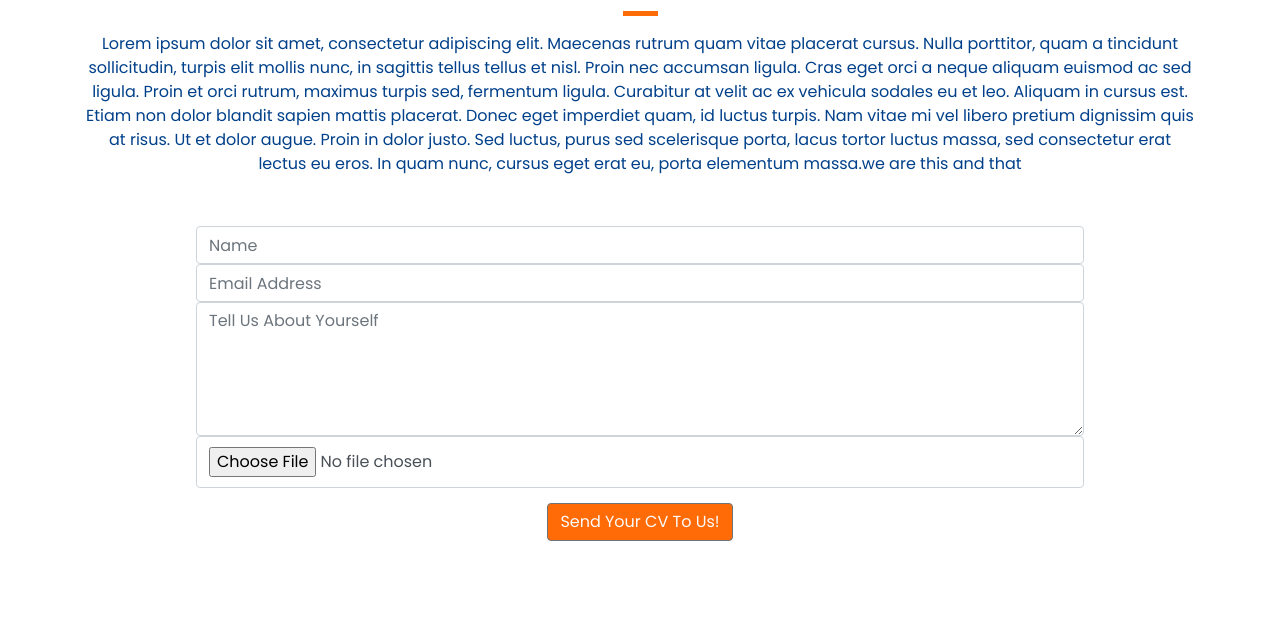
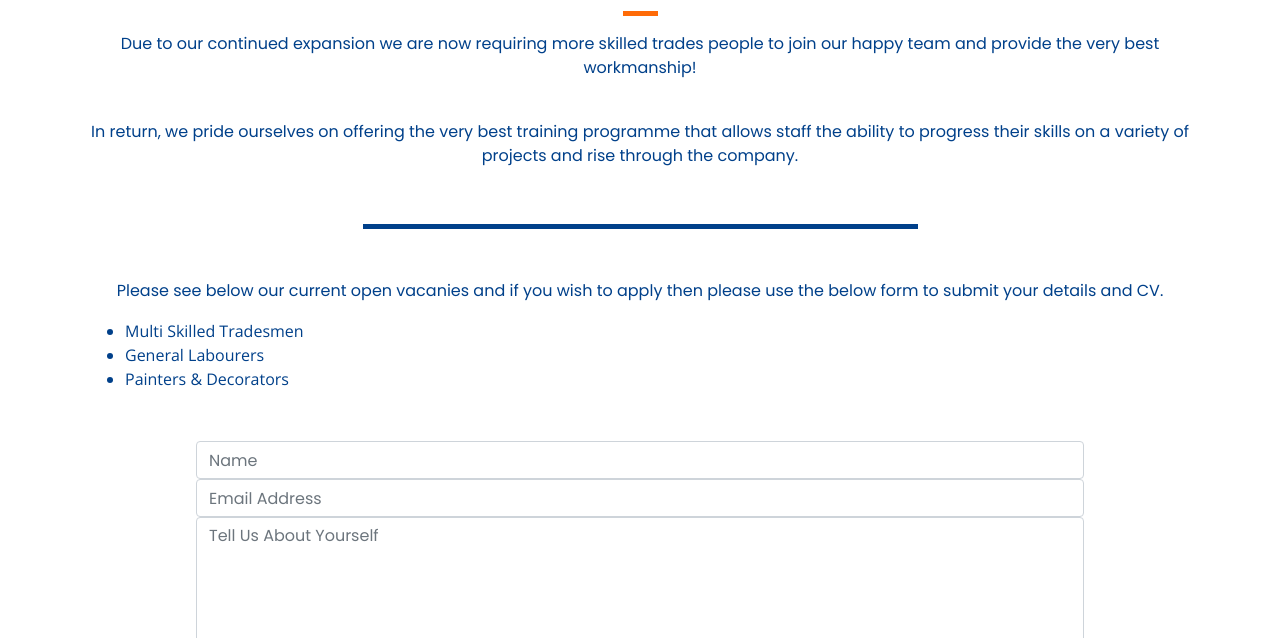
Before and after one commit to DrogrinHunter/milestoneproject1, a plain HTML site: page recruitment.html in a window 1280 px wide. Shown: the part 462-1100 px from the top of the page. Drawn offline with nearby package versions, Linux system fonts and the light colour scheme.

```diff
--- a/assets/css/style.css
+++ b/assets/css/style.css
@@ -355,8 +355,15 @@ button[type="submit"] {
     height: auto
 }
 
+.features ul li {
+    font-family: 'Open Sans', sans-serif;
+    color: #00408a;
+    text-align: left;
+}
 
-
+.features ul {
+    text-align: center;
+}
 
 /* -----------------------------Media Screen */
 
--- a/recruitment.html
+++ b/recruitment.html
@@ -69,13 +69,23 @@
                 <div class="col-12 col-sm-12">
                     <div class="features">
                         <p class="about-paragraph">
-                            Lorem ipsum dolor sit amet, consectetur adipiscing elit. Maecenas rutrum quam vitae placerat cursus.
-                            Nulla porttitor, quam a tincidunt sollicitudin, turpis elit mollis nunc, in sagittis tellus tellus et nisl. Proin nec accumsan ligula.
-                            Cras eget orci a neque aliquam euismod ac sed ligula. Proin et orci rutrum, maximus turpis sed, fermentum ligula.
-                            Curabitur at velit ac ex vehicula sodales eu et leo. Aliquam in cursus est. Etiam non dolor blandit sapien mattis placerat.
-                            Donec eget imperdiet quam, id luctus turpis. Nam vitae mi vel libero pretium dignissim quis at risus. Ut et dolor augue.
-                            Proin in dolor justo. Sed luctus, purus sed scelerisque porta, lacus tortor luctus massa, sed consectetur erat lectus eu eros.
-                            In quam nunc, cursus eget erat eu, porta elementum massa.we are this and that</p>
+                            Due to our continued expansion we are now requiring more skilled trades people to join our happy team and provide the very best workmanship!
+                            </p>
+                            <br>
+                        <p class="about-paragraph">
+                            In return, we pride ourselves on offering the very best training programme that allows staff the ability to progress their skills on a variety of projects
+                            and rise through the company.
+                            </p>
+                            <br>
+                        <hr class="section-divider">
+                        <p class="about-paragraph">
+                            Please see below our current open vacanies and if you wish to apply then please use the below form to submit your details and CV.
+                            </p>
+                        <ul>
+                            <li>Multi Skilled Tradesmen</li>
+                            <li>General Labourers</li>
+                            <li>Painters & Decorators</li>
+                        </ul>
                     </div>
                 </div>
             </div>
@@ -155,7 +165,7 @@
     <!-- Confirmation pop up for recruitment page -->
     <script>
         function confirmationFunction() {
-            confirm("We have recieved your CV, we will get back to you as soon as possible!");
+            confirm("We have received your details, we will get back to you as soon as possible!");
         }
     </script>
 </body>
```
